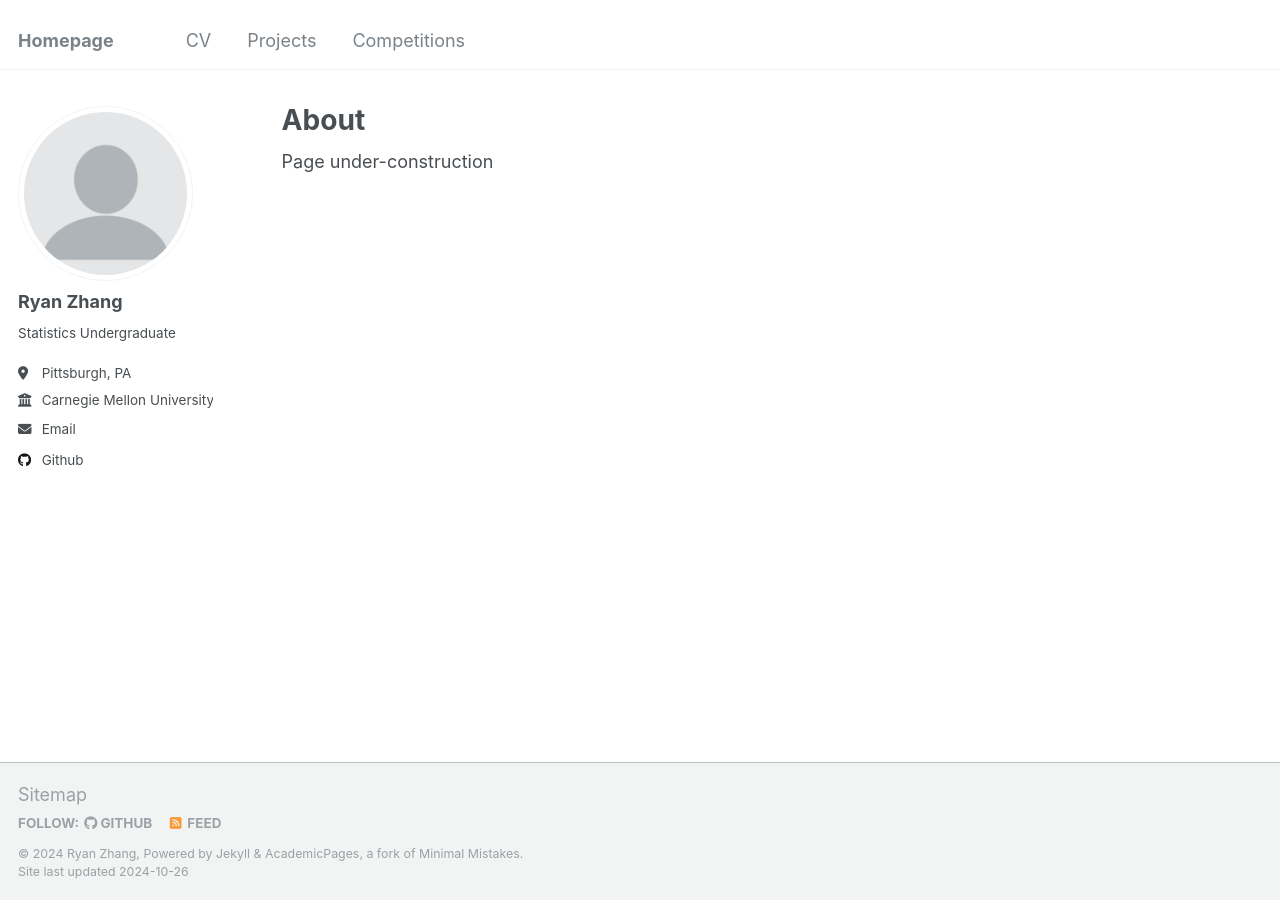
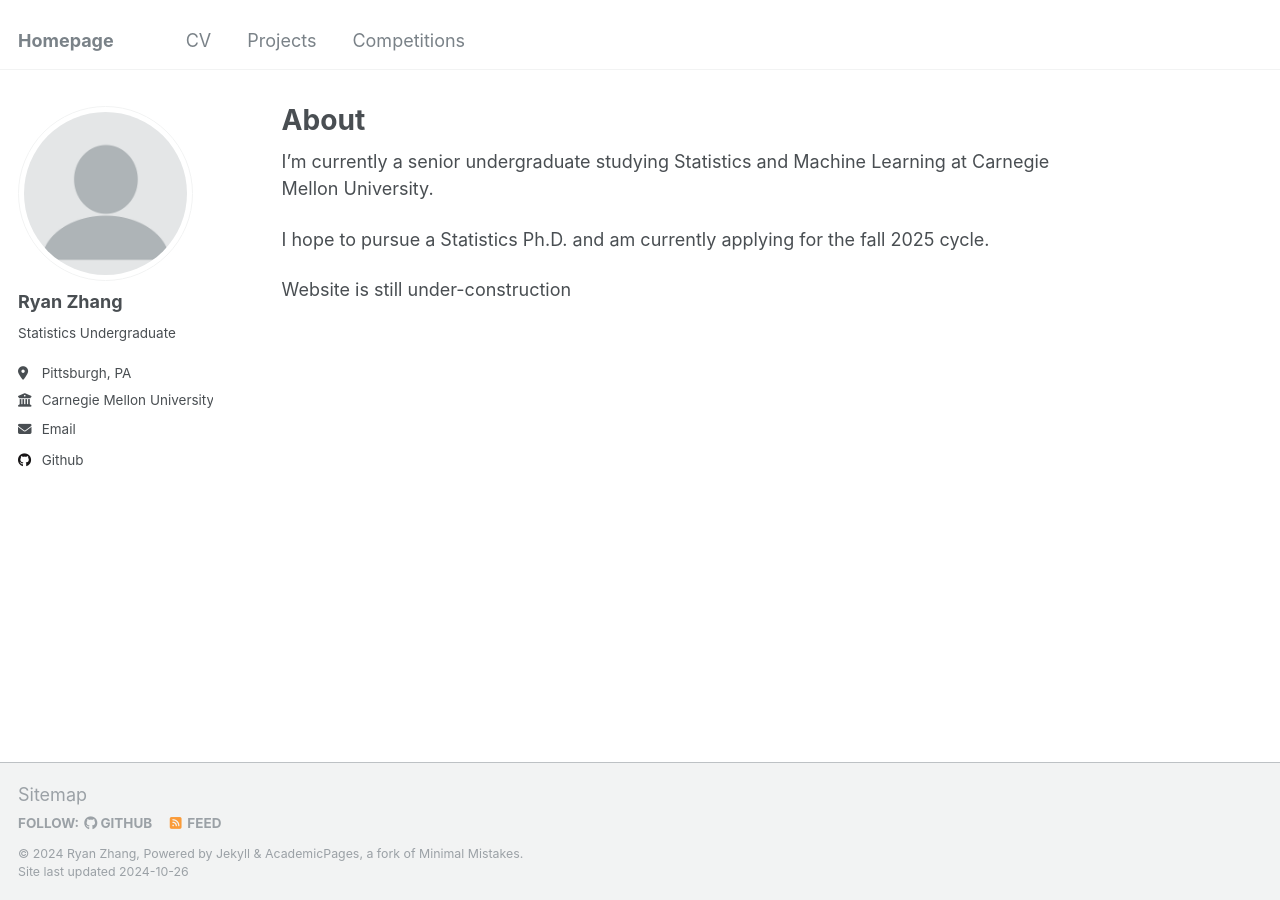
Before and after one commit to rzryanz00/rzryanz00.github.io, a Jekyll site: the page built from _pages/about.md, in a window 1280 px wide. Built offline with Jekyll 4.4.1, drawn with Linux system fonts in a browser that asks for light colours.

Commit message:
Added to homepage

```diff
--- a/_pages/about.md
+++ b/_pages/about.md
@@ -7,4 +7,8 @@ redirect_from:
   - /about.html
 ---
 
-Page under-construction
+I'm currently a senior undergraduate studying Statistics and Machine Learning at Carnegie Mellon University.
+
+I hope to pursue a Statistics Ph.D. and am currently applying for the fall 2025 cycle.
+
+Website is still under-construction
```
